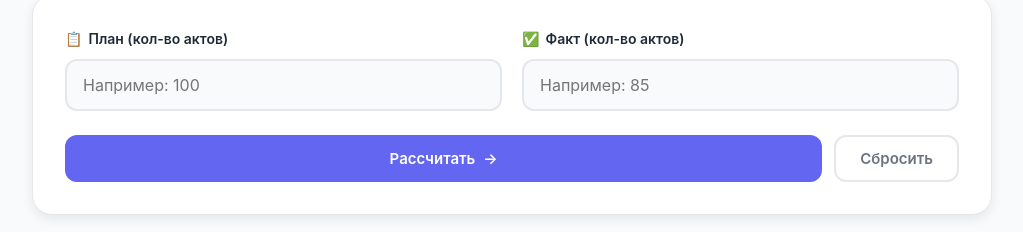
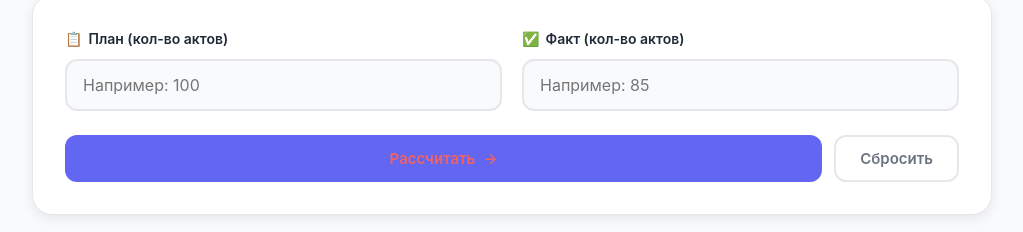
Before and after one commit to Husqvus/otchet_calc, a plain HTML site: page index.html in a window 1280 px wide. Shown: the part 310-542 px from the top of the page, without its empty margins (128-1151 px from the left). Drawn offline with Linux system fonts and the light colour scheme.

Commit message:
Update style.css
Цвет

```diff
--- a/style.css
+++ b/style.css
@@ -191,7 +191,7 @@ body {
 
 .btn-primary {
     background: var(--primary);
-    color: white;
+    color: #f16363;
     flex: 1;
     min-width: 180px;
 }
```
